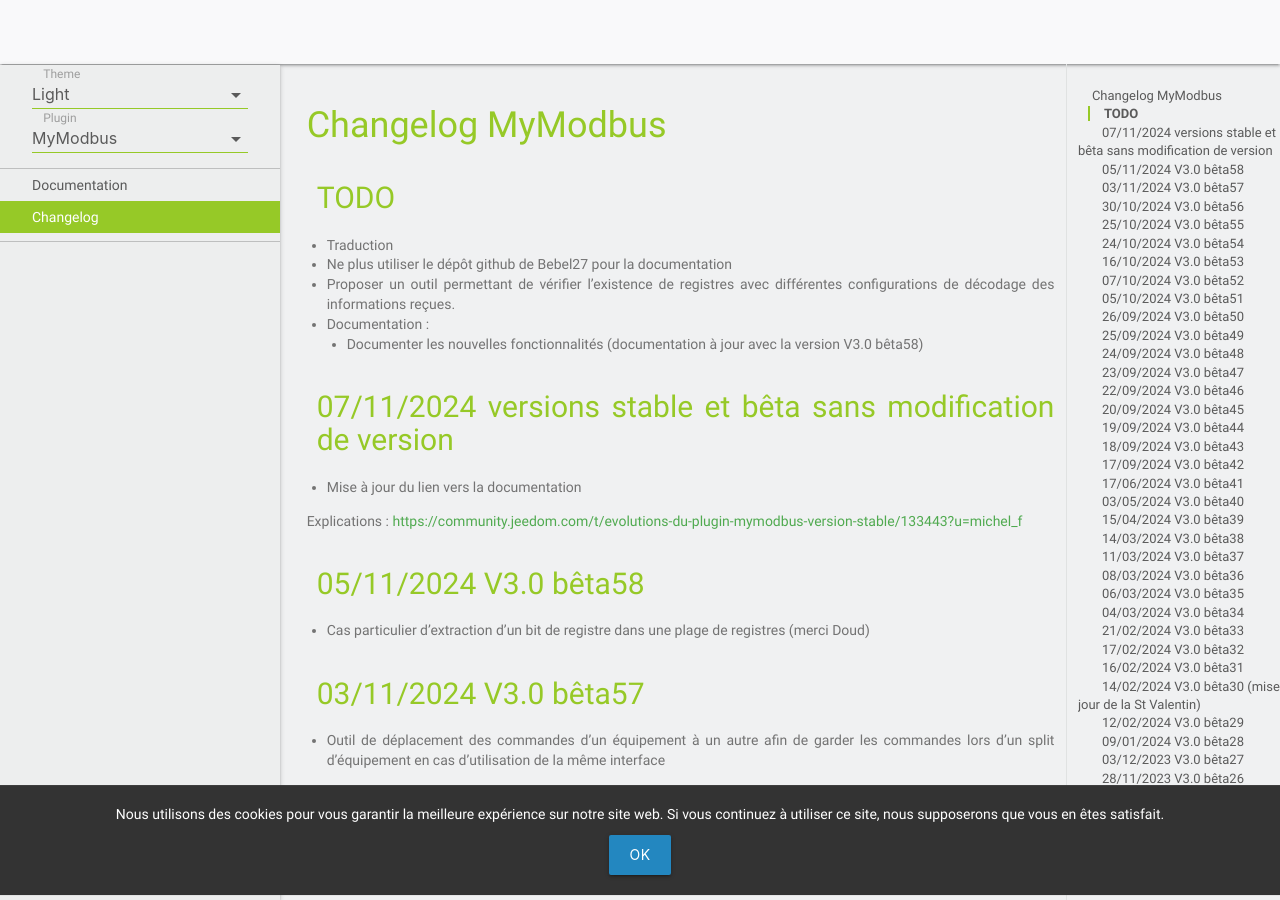
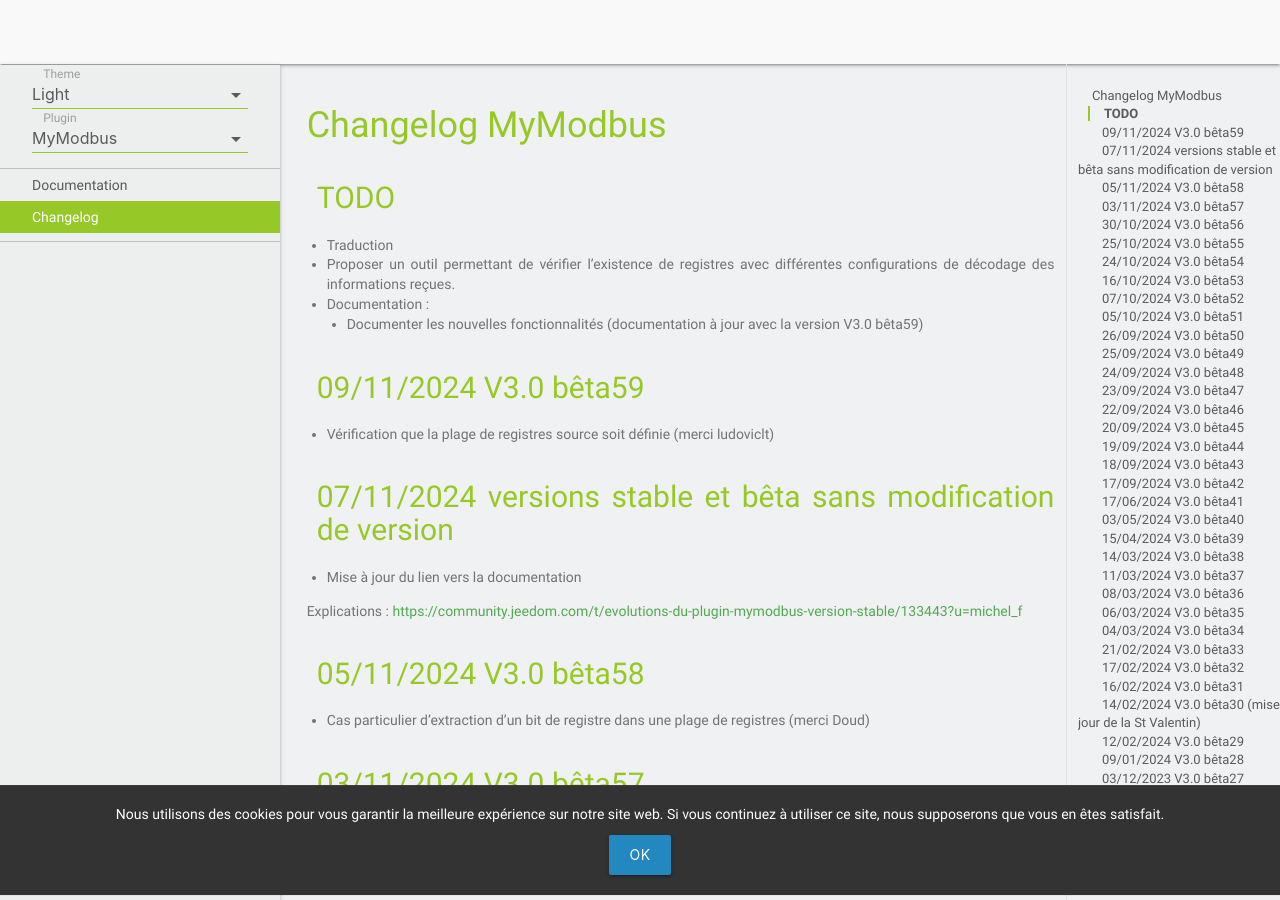
Before and after one commit to MrWaloo/jeedom-plugins-doc, a Jekyll site: the page built from docs/fr_FR/mymodbus_changelog.md, in a window 1280 px wide and 900 px high. Built offline with Jekyll 4.4.1, drawn with Linux system fonts in a browser that asks for light colours; emoji names are drawn with the system emoji font; our own code applies the rules of GitHub Pages for plain Markdown files.

Commit message:
## 09/11/2024 V3.0 bêta59

```diff
--- a/docs/fr_FR/mymodbus_changelog.md
+++ b/docs/fr_FR/mymodbus_changelog.md
@@ -2,10 +2,12 @@
 
 ## TODO
 - Traduction
-- Ne plus utiliser le dépôt github de Bebel27 pour la documentation
 - Proposer un outil permettant de vérifier l'existence de registres avec différentes configurations de décodage des informations reçues.
 - Documentation :
-  - Documenter les nouvelles fonctionnalités (documentation à jour avec la version V3.0 bêta58)
+  - Documenter les nouvelles fonctionnalités (documentation à jour avec la version V3.0 bêta59)
+
+## 09/11/2024 V3.0 bêta59
+- Vérification que la plage de registres source soit définie (merci ludoviclt)
 
 ## 07/11/2024 versions stable et bêta sans modification de version
 - Mise à jour du lien vers la documentation
```
